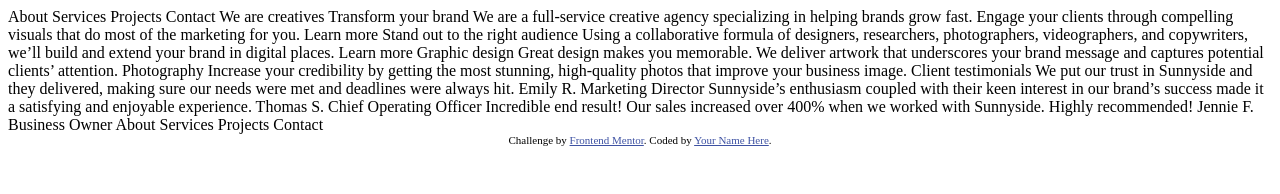
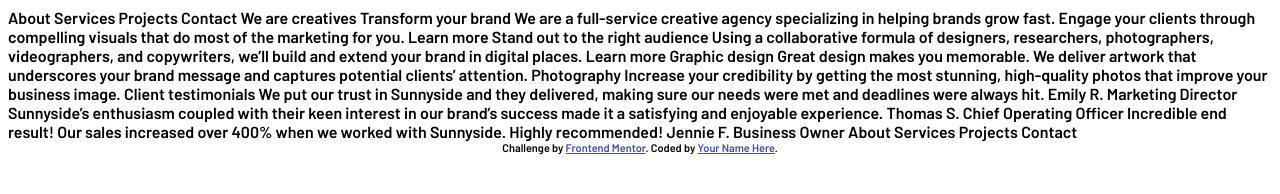
Before and after one commit to garysmith1933/AgencyPage, a plain HTML site: page index.html in a window 1280 px wide. Drawn offline with Linux system fonts and the light colour scheme.

Commit message:
added required fonts

```diff
--- a/index.html
+++ b/index.html
@@ -6,6 +6,9 @@
 
   <link rel="icon" type="image/png" sizes="32x32" href="./images/favicon-32x32.png">
   <link rel="stylesheet" href= "./styles.css"></link>
+  <link rel="preconnect" href="https://fonts.googleapis.com">
+  <link rel="preconnect" href="https://fonts.gstatic.com" crossorigin>
+  <link href="https://fonts.googleapis.com/css2?family=Barlow:wght@600&family=Fraunces:ital,opsz,wght@0,9..144,900;1,9..144,900&display=swap" rel="stylesheet">
 
   <title>Frontend Mentor | Sunnyside agency landing page</title>
 
--- a/styles.css
+++ b/styles.css
@@ -1,2 +1,8 @@
 .attribution { font-size: 11px; text-align: center; }
 .attribution a { color: hsl(228, 45%, 44%); }
+
+body {
+    font-family: "Barlow", sans-serif;
+    font-weight: 600;
+    font-style: normal;
+}
```
